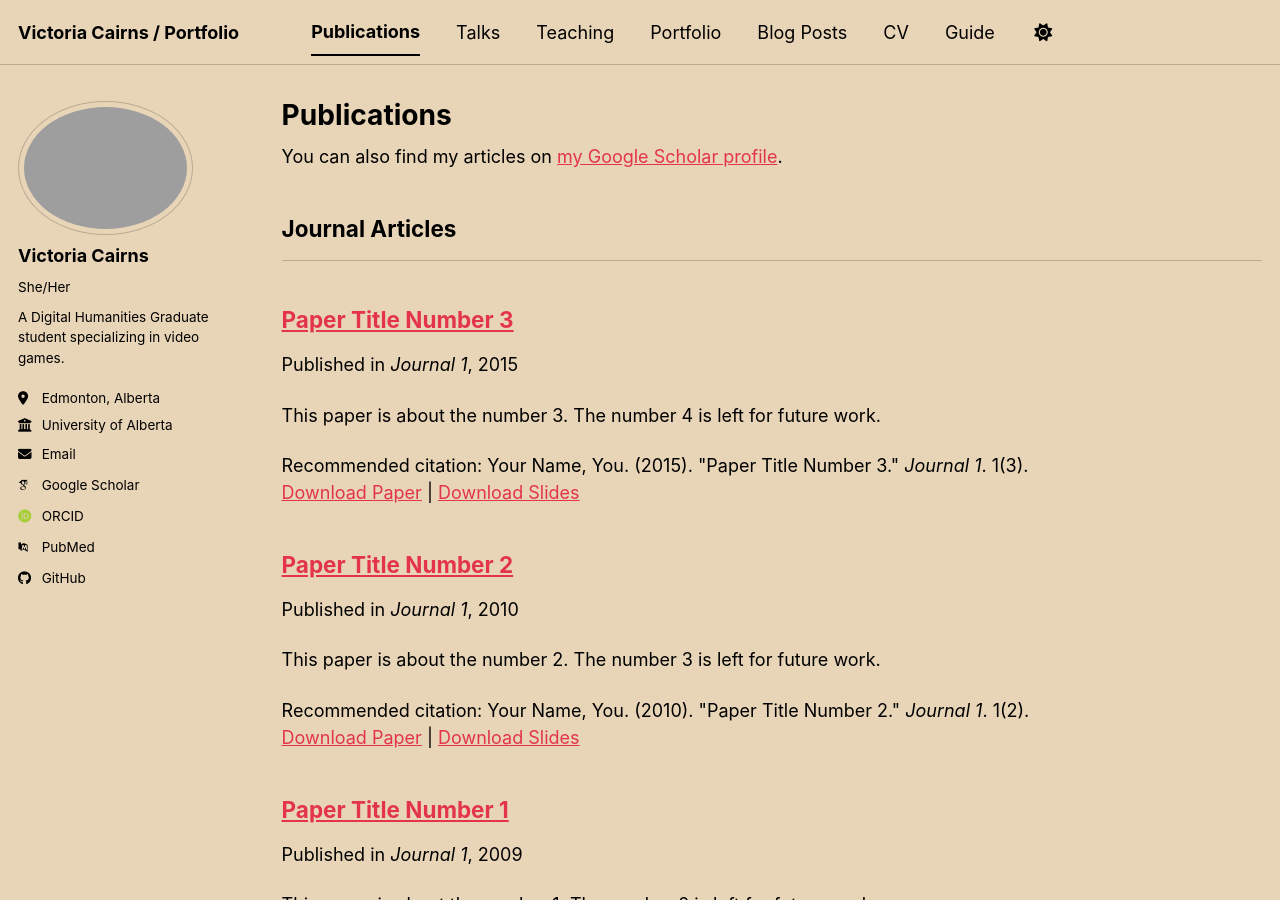
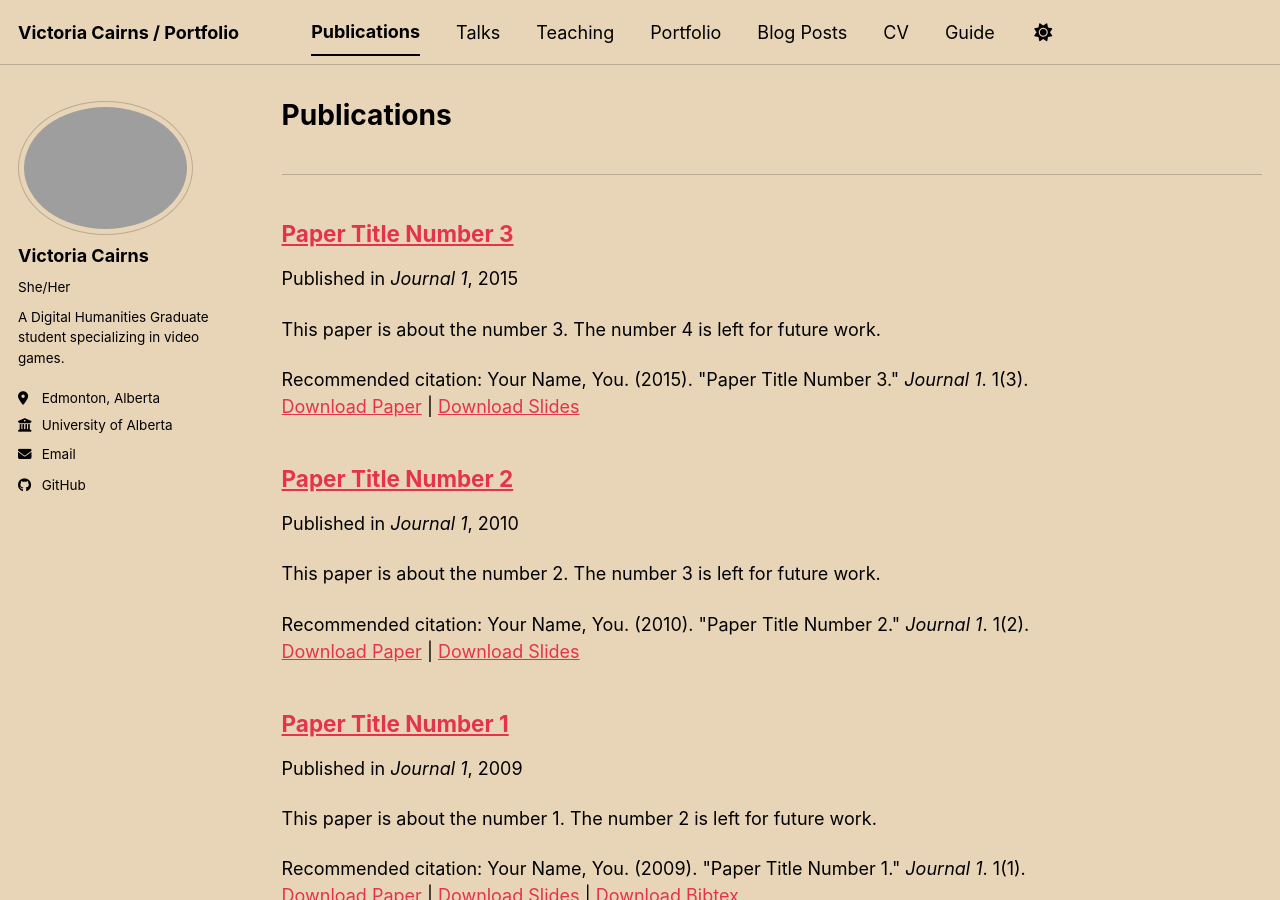
Before and after one commit to Rosethorn250/about, a Jekyll site: the page built from _pages/publications.html, in a window 1280 px wide and 900 px high. Built offline with Jekyll 4.4.1, drawn with Linux system fonts in a browser that asks for light colours; some web fonts are replaced; a script bundle is joined from its source files by our own code; library files that are not in the unit come from our copies; some of the changed lines change nothing that is shown.

Commit message:
Update _config.yml

```diff
--- a/_config.yml
+++ b/_config.yml
@@ -30,18 +30,18 @@
   location         : "Edmonton, Alberta"
   employer         : "University of Alberta"
   uri              : # URL
-  email            : "none@example.org"
+  email            : "vrc@cairns.ca"
 
   # Academic websites
   academia         : # URL
   arxiv            : # URL - Update with the correct link to your profile
-  googlescholar    : "https://scholar.google.com/citations?user=PS_CX0AAAAAJ"
+  googlescholar    :
   inspire-hep      : # URL
   impactstory      : # URL
-  orcid            : "https://orcid.org/yourorcidurl"
+  orcid            :
   semantic         : # URL
   ssrn             : # URL
-  pubmed           : "https://www.ncbi.nlm.nih.gov/pubmed/?term=john+snow"
+  pubmed           :
   researchgate     : # URL
   scopus           : # URL
   zotero           : # URL
@@ -65,6 +65,7 @@
   google_plus      : # Username
   keybase          : # Username
   instagram        : # Username
+  itch             : https://widd.itch.io/
   lastfm           : # Username
   linkedin         : # Username
   mastodon         : # URL
@@ -85,9 +86,9 @@
 # Publication Category - The following the list of publication categories and their headings
 publication_category:
   books:
-    title: 'Books'
+    title:
   manuscripts:
-    title: 'Journal Articles'
+    title:
   conferences:
     title: 'DiHuCon 2026 - Gender in Game Design: Looking Forwards'
 
@@ -138,7 +139,7 @@
 
 # Social Sharing
 twitter:
-  username               : &twitter
+  username               :
 facebook:
   username               :
   app_id                 :
```
